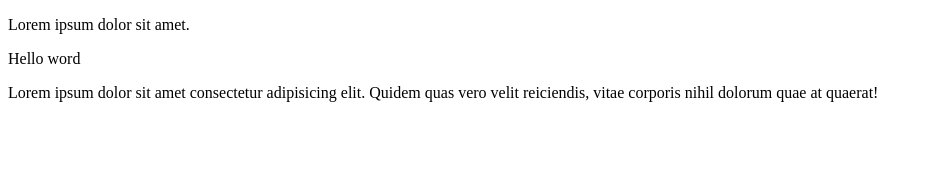
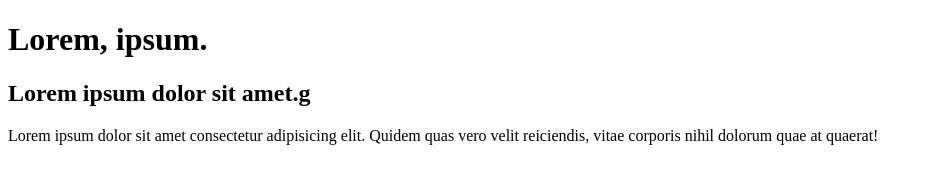
Before and after one commit to Vas2306/work-whith-git, a plain HTML site: page index.html in a window 1280 px wide. Shown: the whole page, without its empty margins (0-932 px from the left). Drawn offline with Linux system fonts and the light colour scheme.

Commit message:
change index.html

```diff
--- a/index.html
+++ b/index.html
@@ -8,9 +8,10 @@
 </head>
 <body>
     <header>
-        <p>Lorem ipsum dolor sit amet.</p>
+        <h1>Lorem, ipsum.</h1>
     </header>
-    <p>Hello word</p>
+    <h2>Lorem ipsum dolor sit amet.g</h2>
     <p>Lorem ipsum dolor sit amet consectetur adipisicing elit. Quidem quas vero velit reiciendis, vitae corporis nihil dolorum quae at quaerat!</p>
+
 </body>
 </html>
```
